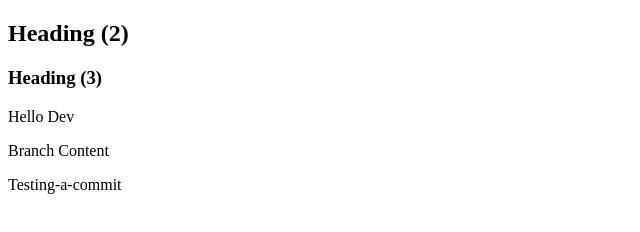
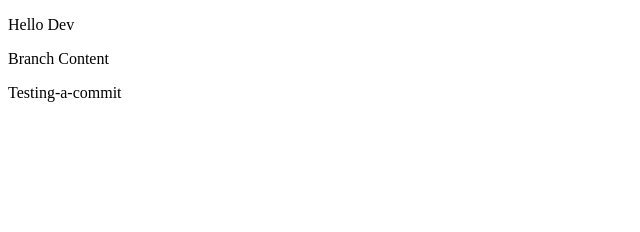
Before and after one commit to An-Unleashed/NeogCamp-L2, a plain HTML site: page index.html in a window 1280 px wide. Shown: the whole page, without its empty margins (0-640 px from the left). Drawn offline with Linux system fonts and the light colour scheme.

Commit message:
Revert "fix : removed heading"
This reverts commit 4a3102b6383738e15a2f4b573c6f88b9b1e4efce.

```diff
--- a/index.html
+++ b/index.html
@@ -6,12 +6,9 @@
     <title>Document</title>
 </head>
 <body>
-    <h2> Heading (2) </h2>
-    <h3> Heading (3) </h3>
     <p>Hello Dev</p>
 
     <p>Branch Content</p>
     <p>Testing-a-commit</p>
-
 </body>
 </html>
```
